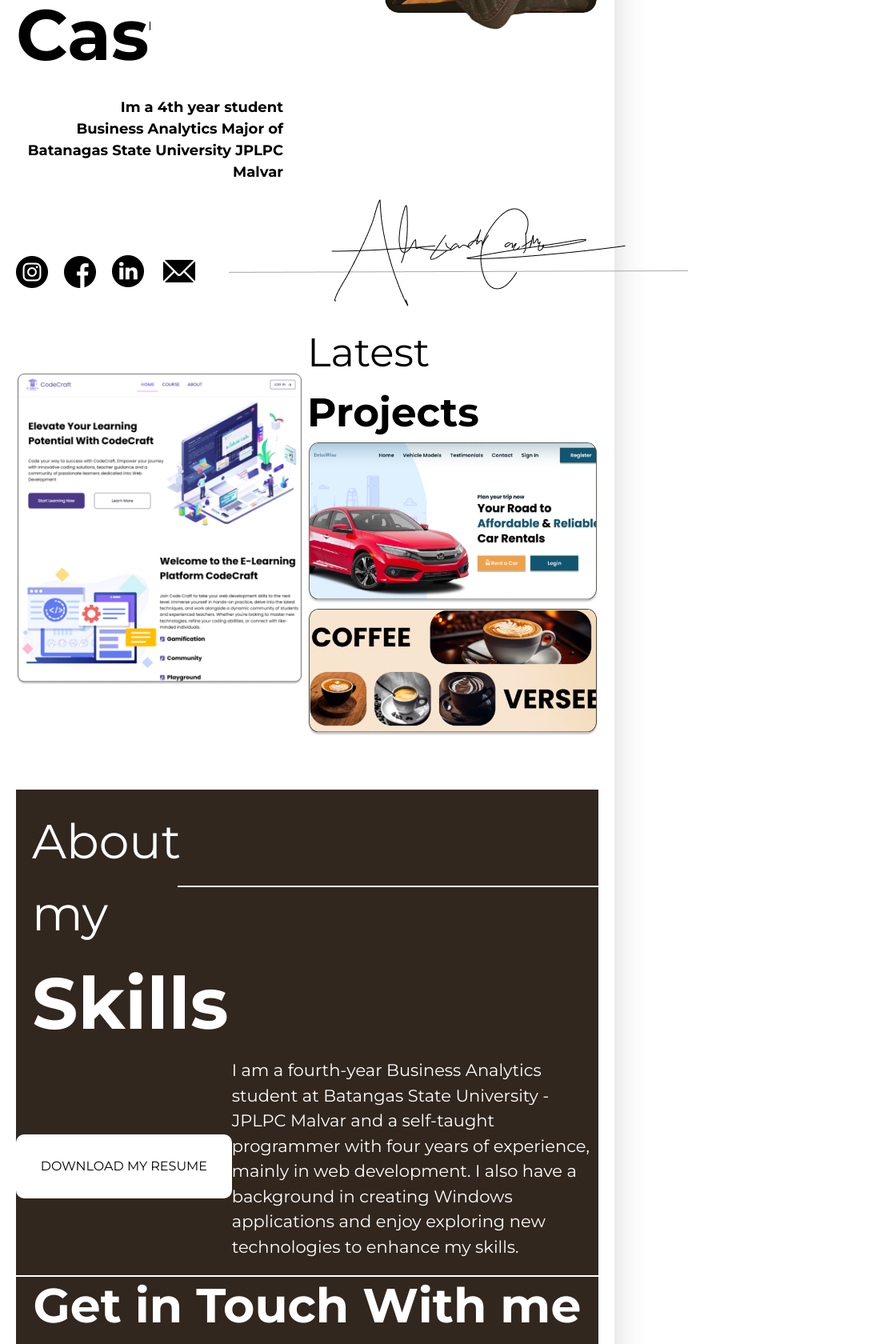
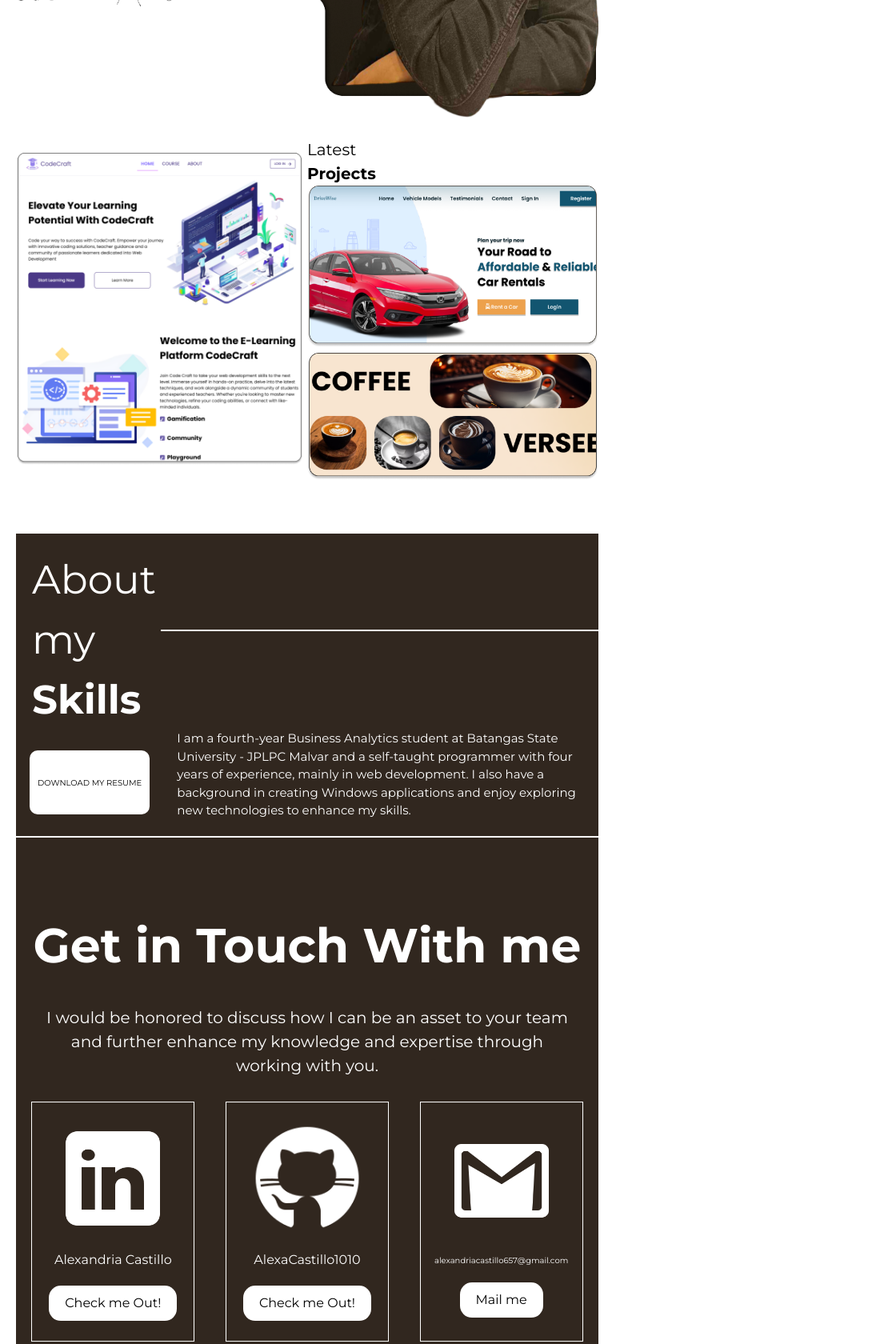
Before and after one commit to AlexaCastillo1010/Portfolio, a React (Vite) app: page / in a window 768 px wide. Shown: the part 460-2140 px from the top of the page at 80% size, 1120 px wide, since content can reach past the window. Built offline with nearby package versions, Linux system fonts and the light colour scheme.

Commit message:
media query

```diff
--- a/src/components/contact.jsx
+++ b/src/components/contact.jsx
@@ -52,7 +52,7 @@ export default function Contact() {
           <h1>Alexandria Castillo</h1>
           <button
             className="check"
-            onClick={() => handleButtonClick("https://www.linkedin.com/public-profile/settings?trk=d_flagship3_profile_self_view_public_profile")}
+            onClick={() => handleButtonClick("https://www.linkedin.com/in/alexandria-castillo-353409347/")}
           >
             Check me Out!
           </button>
@@ -69,7 +69,7 @@ export default function Contact() {
         </div>
         <div className="gmail">
           <img className="gmailimg" src={gmailimg} alt="" />
-          <h1>alexandriacastillo657@gmail.com</h1>
+          <h1 className="gmailalex">alexandriacastillo657@gmail.com</h1>
           <button
             className="check"
             onClick={() => handleButtonClick("mailto:alexandriacastillo657@gmail.com")}
--- a/src/components/css/aboutskills.css
+++ b/src/components/css/aboutskills.css
@@ -78,6 +78,53 @@
     text-align: center;
     background-color: white;
     height: 80px;
-    width: 300px;
+    padding: 40px;
+
     border-radius: 10px;
 }
+@media only screen and (max-width: 1024px) and (min-width: 769px)  {
+   .skills{
+    font-size: 70px;
+   }
+   .alex {
+    font-size: 50px;
+   }
+   .iam{
+    font-size: 15px;
+   }
+   .download{
+    padding: 20px;
+    font-size: 12px;
+   }
+}
+@media only screen and (max-width: 768px) and (min-width: 425px)  {
+    .skills{
+        font-size: 50px;
+       }
+       .alex {
+        font-size: 50px;
+       }
+       .iam{
+        font-size: 15px;
+       }
+       .download{
+        padding: 10px;
+        font-size: 10px;
+       }
+
+}
+@media only screen and (max-width: 425px) and (min-width: 375px)  {
+    .skills{
+        font-size: 50px;
+       }
+       .alex {
+        font-size: 50px;
+       }
+       .iam{
+        font-size: 15px;
+       }
+       .download{
+        padding: 10px;
+        font-size: 10px;
+       }
+}
--- a/src/components/css/contact.css
+++ b/src/components/css/contact.css
@@ -20,7 +20,7 @@
   }
 
   .social {
-    width: 100%;
+    max-width: 100%;
     display: flex;
     color: white;
     flex-direction: row;
@@ -60,7 +60,33 @@
     margin-top: 20px;
     background-color: white;
     color: black;
-    width: 230px;
-    height: 50px;
+    padding: 20px;
+    padding-left: 50px;
+    padding-right: 50px;
     border-radius: 20px;
   }
+  @media only screen and (max-width: 1024px) and (min-width: 769px)  {
+
+ }
+ @media only screen and (max-width: 768px) and (min-width: 425px)  {
+     .check{
+      padding: 10px;
+      padding-left: 20px;
+      padding-right: 20px;
+      border-radius: 15px;
+     }
+     .gmailalex{
+      font-size: 10px;
+     }
+ }
+ @media only screen and (max-width: 425px) and (min-width: 375px)  {
+  .check{
+    padding: 10px;
+    padding-left: 20px;
+    padding-right: 20px;
+    border-radius: 15px;
+   }
+   .gmailalex{
+    font-size: 10px;
+   }
+ }
--- a/src/components/css/maincontent.css
+++ b/src/components/css/maincontent.css
@@ -36,7 +36,7 @@
     font-size: 18px
 }
 .signature{
-    width: 1100px;
+    max-width: 1600px;
     margin-top: 20px;
 }
 
@@ -63,7 +63,7 @@
     animation-delay: 5s;
 }
 
-/* Typing animation */
+
 @keyframes typing {
     from {
         width: 0;
@@ -73,9 +73,37 @@
     }
 }
 
-/* Blinking cursor animation */
+
 @keyframes blink {
     50% {
         border-color: black;
     }
 }
+@media only screen and (max-width: 1024px) and (min-width: 769px)  {
+    .ma, .alexandria, .castillo{
+        font-size: 45px;
+    }
+}
+@media only screen and (max-width: 768px) and (min-width: 425px)  {
+
+    .myname{
+        font-size: 10px;
+    }
+    .ma, .alexandria, .castillo {
+        font-size: 40px;
+    }
+    .detailsMainContent{
+        font-size: 10px;
+    }
+}
+@media only screen and (max-width: 425px) and (min-width: 375px)  {
+    .myname{
+        font-size: 6px;
+    }
+    .ma, .alexandria, .castillo {
+        font-size: 25px;
+    }
+    .detailsMainContent{
+        font-size: 6px;
+    }
+}
--- a/src/components/css/projects.css
+++ b/src/components/css/projects.css
@@ -63,3 +63,16 @@
 .latest{
   font-size: 50px;
 }
+
+@media only screen and (max-width: 1024px) and (min-width: 769px)  {
+  .latest{
+    font-size: 35px;
+  }
+}
+@media only screen and (max-width: 768px) and (min-width: 425px)  {
+
+  .latest{
+    font-size: 20px;
+  }
+
+}
```
Also changed, not shown: src/components/icons8-linkedin-50.png (deleted).
